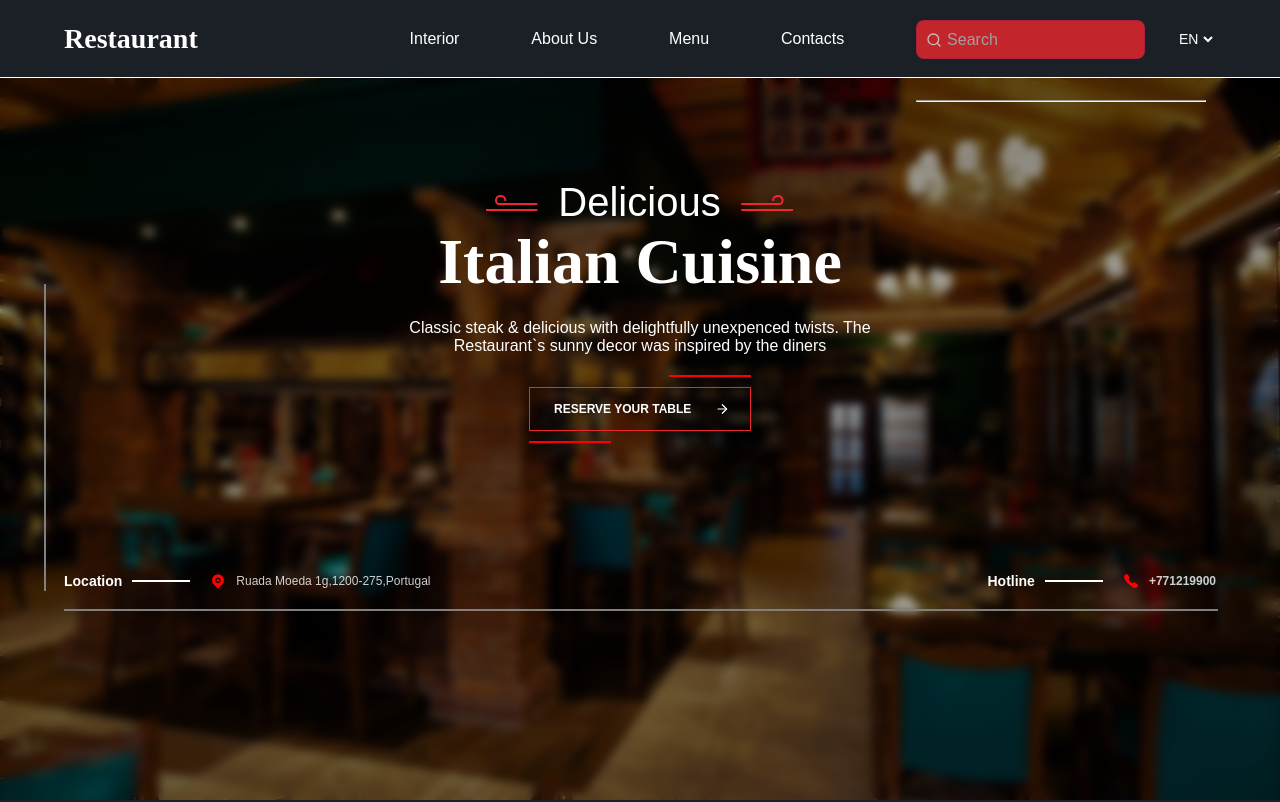
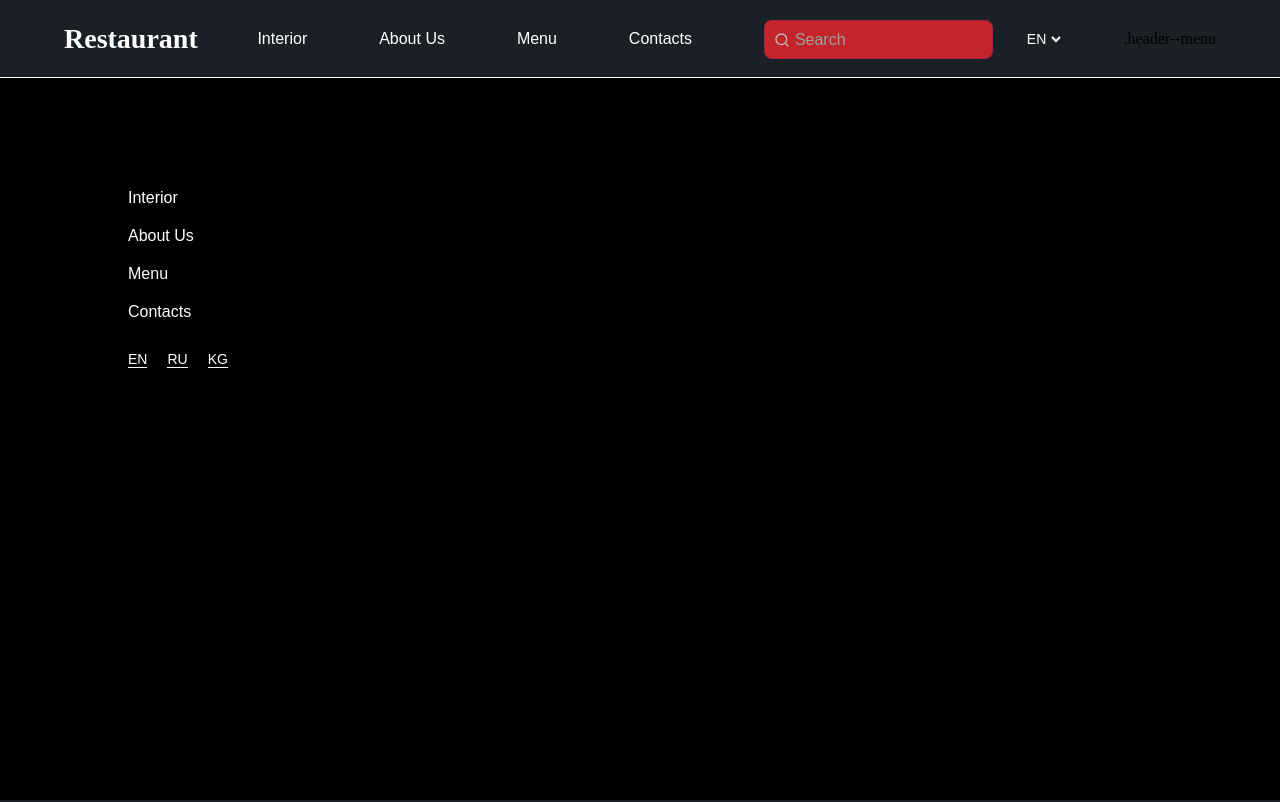
Before and after one commit to Seitkanov2004/new-project, a React (Create React App) app: page / in a window 1280 px wide. Shown: the top 802 px of the page. Built offline with nearby package versions, Linux system fonts and the light colour scheme; a web font is replaced by a local one.

Commit message:
adaptation (#27)

```diff
--- a/src/App.js
+++ b/src/App.js
@@ -3,11 +3,13 @@ import Footer from "./components/Footer/Footer";
 import {Route, Routes} from "react-router-dom";
 import Home from "./pages/home/home";
 import Menu from "./pages/Menu/Menu";
+import BurMenu from "./components/Header/burMenu";
 
 function App() {
     return (
         <div className="App">
             <Header/>
+            <BurMenu/>
             <Routes>
                 <Route path={"/"} element={<Home/>}/>
                 <Route path={"/foods"} element={<Menu/>}/>
--- a/src/components/Header/Header.js
+++ b/src/components/Header/Header.js
@@ -27,7 +27,13 @@ const Header = () => {
                             <option>KG</option>
                         </select>
                     </div>
-
+                    <div className="header--menu">
+                        <div className="header--menu__small">
+                            <div className="header--menu__small--line"/>
+                            <div className="header--menu__small--line"/>
+                        </div>
+                        .header--menu
+                    </div>
                 </div>
             </div>
         </div>
--- a/src/components/Header/Header.scss
+++ b/src/components/Header/Header.scss
@@ -79,3 +79,31 @@
     }
   }
 }
+
+
+
+////////////adaptation/////////////////
+
+
+
+
+
+
+
+@media (max-width: 1440px) {
+  #header {
+    .container {
+      width: 90%;
+    }
+  }
+}
+
+
+
+@media (max-width: 768px) {
+  #header{
+    .header--navbar{
+      display: none;
+    }
+  }
+}
--- /dev/null
+++ b/src/components/Header/Menu.scss
@@ -0,0 +1,44 @@
+.menu{
+  position: absolute;
+  z-index: 888;
+  top: 0;
+  right: 0;
+  bottom: 0;
+  left: 0;
+  display: flex;
+  flex-direction: column;
+  align-items: start;
+  padding-left: 10%;
+  padding-top: 14%;
+  background: #000;
+
+  a {
+    font-family: 'Spartan', sans-serif;
+    font-size: 16px;
+    text-transform: capitalize;
+    color: #FFFFFF;
+    padding: 10px 0;
+  }
+
+  div {
+    background: transparent;
+    border: none;
+    outline: none;
+    list-style: none;
+    font-family: 'Silk Serif', sans-serif;
+    font-size: 14px;
+    color: white;
+    display: flex;
+    justify-content: space-between;
+    width: 100px;
+    span {
+      background: transparent;
+      border: none;
+      outline: none;
+      list-style: none;
+      color: white;
+      padding-top: 20px;
+      border-bottom: 1px solid white;
+    }
+  }
+}
--- /dev/null
+++ b/src/components/Header/burMenu.js
@@ -0,0 +1,20 @@
+import React from 'react';
+import "./Menu.scss"
+
+const BurMenu = () => {
+    return (
+        <div className="menu">
+            <a href="#modern">interior</a>
+            <a href="#about">About Us</a>
+            <a href="#mainMenu">Menu</a>
+            <a href="#contacts">Contacts</a>
+            <div>
+                <span>EN</span>
+                <span>RU</span>
+                <span>KG</span>
+            </div>
+        </div>
+    );
+};
+
+export default BurMenu;
```
